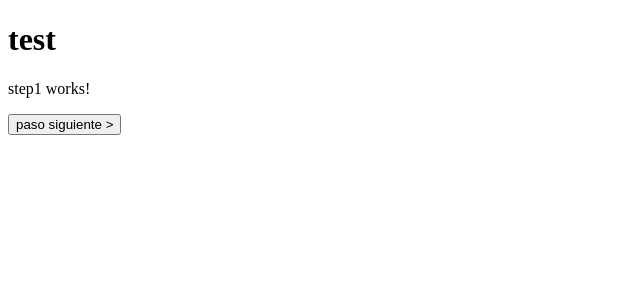
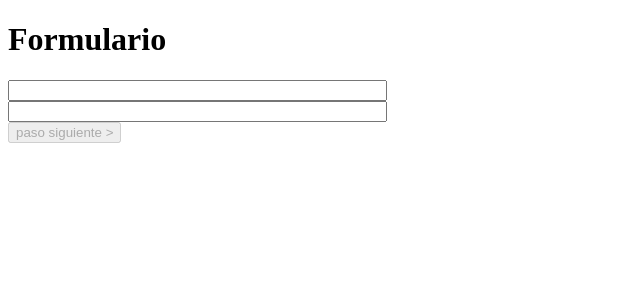
Before and after one commit to elmaxter65/ejemplologin, an Angular app: page / in a window 1280 px wide. Shown: the top 300 px of the page, without its empty margins (0-640 px from the left). Built offline with nearby package versions, Linux system fonts and the light colour scheme.

Commit message:
formularios y manejo de datos entre componentes, persistencia de datos

```diff
--- a/src/app/app.component.html
+++ b/src/app/app.component.html
@@ -1,11 +1,11 @@
-<h1>test</h1>
+<h1>Formulario</h1>
 
 <ng-container>
-  <app-step1 *ngIf="currentPosition == 0"></app-step1>
+  <app-step1 *ngIf="currentPosition == 0" [formParent]="formOneData" (saveForm)="getEmmitStepOneComponent($event)"></app-step1>
   <app-step2 *ngIf="currentPosition == 1"></app-step2>
   <app-step3 *ngIf="currentPosition == 2"></app-step3>
   <app-step4 *ngIf="currentPosition == 3"></app-step4>
 </ng-container>
 
 <button (click)="previousStep()" *ngIf="currentPosition > 0">< paso anterior</button>
-<button (click)="nextStep()" *ngIf="currentPosition < 3">paso siguiente ></button>
+<button (click)="nextStep()" *ngIf="currentPosition < 3" [disabled]="!buttomValidate">paso siguiente ></button>
--- a/src/app/app.component.ts
+++ b/src/app/app.component.ts
@@ -1,4 +1,5 @@
 import { Component } from '@angular/core';
+import { Formone } from './shared/interfaces/formone';
 
 @Component({
   selector: 'app-root',
@@ -6,8 +7,13 @@ import { Component } from '@angular/core';
   styleUrls: ['./app.component.css']
 })
 export class AppComponent {
-  title = 'ejemplologin';
+
+  public buttomValidate:boolean= false;
   public currentPosition:number = 0;
+  public formOneData:Formone = {
+    name:'',
+    lastName:''
+  };
 
   public nextStep():void{
     this.currentPosition++;
@@ -15,4 +21,9 @@ export class AppComponent {
   public previousStep():void{
     this.currentPosition--;
   }
+
+  getEmmitStepOneComponent(formState:[boolean,Formone]){
+    this.buttomValidate = formState[0];
+    this.formOneData = formState[1];
+  }
 }
--- a/src/app/app.module.ts
+++ b/src/app/app.module.ts
@@ -1,5 +1,6 @@
 import { BrowserModule } from '@angular/platform-browser';
 import { NgModule } from '@angular/core';
+import { ReactiveFormsModule } from '@angular/forms';
 
 import { AppComponent } from './app.component';
 import { Step1Component } from './shared/components/step1/step1.component';
@@ -16,7 +17,8 @@ import { Step4Component } from './shared/components/step4/step4.component';
     Step4Component
   ],
   imports: [
-    BrowserModule
+    BrowserModule,
+    ReactiveFormsModule
   ],
   providers: [],
   bootstrap: [AppComponent]
--- a/src/app/shared/components/step1/step1.component.css
+++ b/src/app/shared/components/step1/step1.component.css
@@ -0,0 +1,5 @@
+.flex-container{
+    display: flex;
+    flex-direction: column-reverse;
+    width: 30%;
+}
--- a/src/app/shared/components/step1/step1.component.html
+++ b/src/app/shared/components/step1/step1.component.html
@@ -1 +1,4 @@
-<p>step1 works!</p>
+<form [formGroup]="formTest" class="flex-container">
+    <input formControlName="name">
+    <input formControlName="lastName">
+</form>
--- a/src/app/shared/components/step1/step1.component.ts
+++ b/src/app/shared/components/step1/step1.component.ts
@@ -1,4 +1,6 @@
-import { Component, OnInit } from '@angular/core';
+import { Component, EventEmitter, Input, OnInit, Output } from '@angular/core';
+import { FormControl, FormGroup, Validators } from '@angular/forms';
+import { Formone } from '../../interfaces/formone';
 
 @Component({
   selector: 'app-step1',
@@ -7,9 +9,27 @@ import { Component, OnInit } from '@angular/core';
 })
 export class Step1Component implements OnInit {
 
+  public formTest: FormGroup;
+  @Output() saveForm: EventEmitter<[boolean,Formone]> = new EventEmitter<[boolean,Formone]>();
+  @Input() formParent:Formone;
+
   constructor() { }
 
+  ngOnChanges(): void {
+    if(this.formTest != undefined){
+      this.saveForm.emit([this.formTest.valid,this.formTest.getRawValue()]);
+    }
+  }
+
   ngOnInit(): void {
+    this.formTest = new FormGroup({
+      name: new FormControl(this.formParent.name,[Validators.required, Validators.minLength(2), Validators.maxLength(15)]),
+      lastName: new FormControl(this.formParent.lastName,[Validators.required, Validators.minLength(2), Validators.maxLength(15)])
+    });
+
+    this.formTest.valueChanges.subscribe(resp=>{
+      this.saveForm.emit([this.formTest.valid,this.formTest.getRawValue()]);
+    });
   }
 
 }
--- /dev/null
+++ b/src/app/shared/interfaces/formone.ts
@@ -0,0 +1,4 @@
+export interface Formone {
+    name:string;
+    lastName:string;
+}
```
